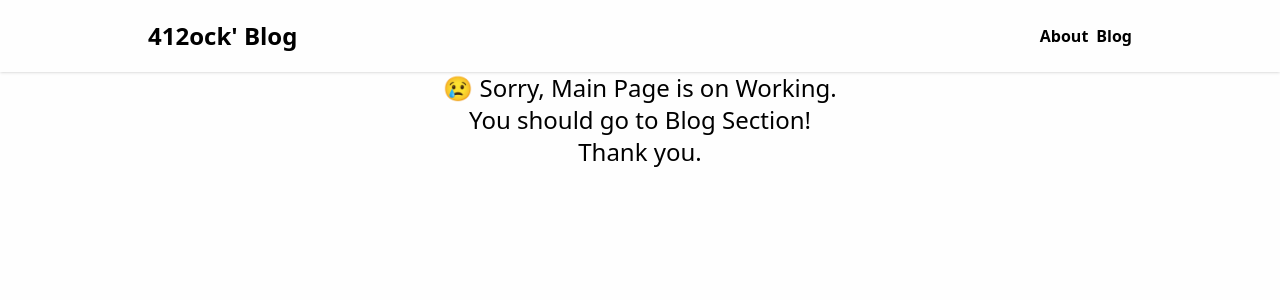
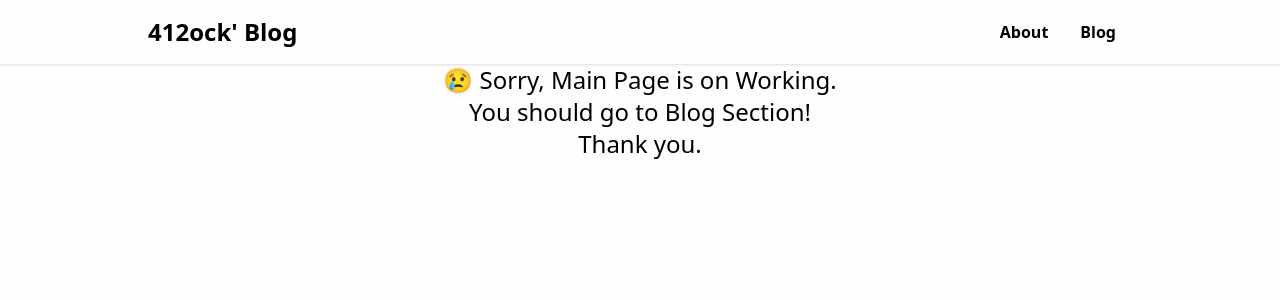
Before and after one commit to 412ock/412ock_blog, a Next.js app: page / in a window 1280 px wide. Shown: the top 300 px of the page. Built offline with nearby package versions, Linux system fonts and the light colour scheme; what tailwind-highlightjs would draw is missing.

Commit message:
feat: 네비게이션바 상호작용

```diff
--- a/src/components/Navigation.tsx
+++ b/src/components/Navigation.tsx
@@ -8,8 +8,8 @@ export default function Navigation() {
                 <div className={`${style.container}`}>
                     <Link className={style.logo} href={`/`}>412ock&apos; Blog</Link>
                     <ul className={style.navGroup}>
-                        <li className={style.navItem}><Link  href={`/about`}>About</Link></li>
-                        <li className={style.navItem}><Link  href={`/posts`}>Blog</Link></li>
+                        <Link  href={`/about`}><li className={style.navItem}>About</li></Link>
+                        <Link  href={`/posts`}><li className={style.navItem}>Blog</li></Link>
                     </ul>
                 </div>
             </div>
--- a/src/styles/common/navigation.module.css
+++ b/src/styles/common/navigation.module.css
@@ -12,15 +12,17 @@
 
     .container {
         @apply flex justify-between items-center lg:w-[1024px]
-        m-auto py-5 px-5;
+        m-auto px-5;
     }
 
     .navGroup{
-        @apply flex;
+        @apply flex
+
     }
 
     .navItem{
-        @apply font-bold mr-2
+        @apply font-bold px-4 py-5 rounded-sm
+        duration-300 hover:bg-black hover:text-white;
     }
 
     .navItem:last-child{
```
